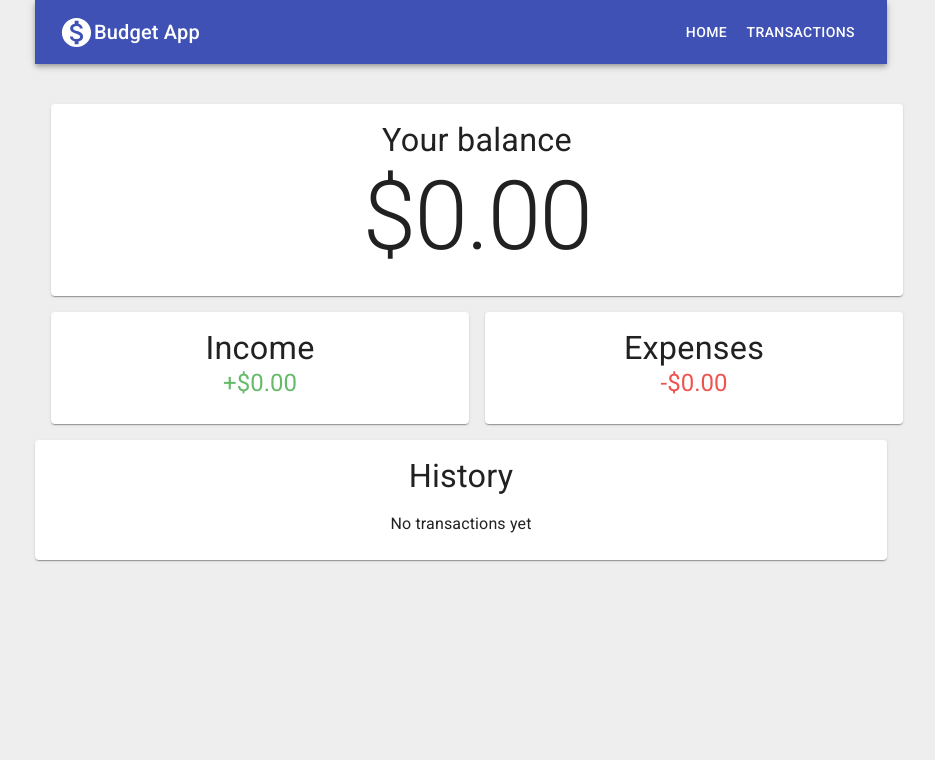
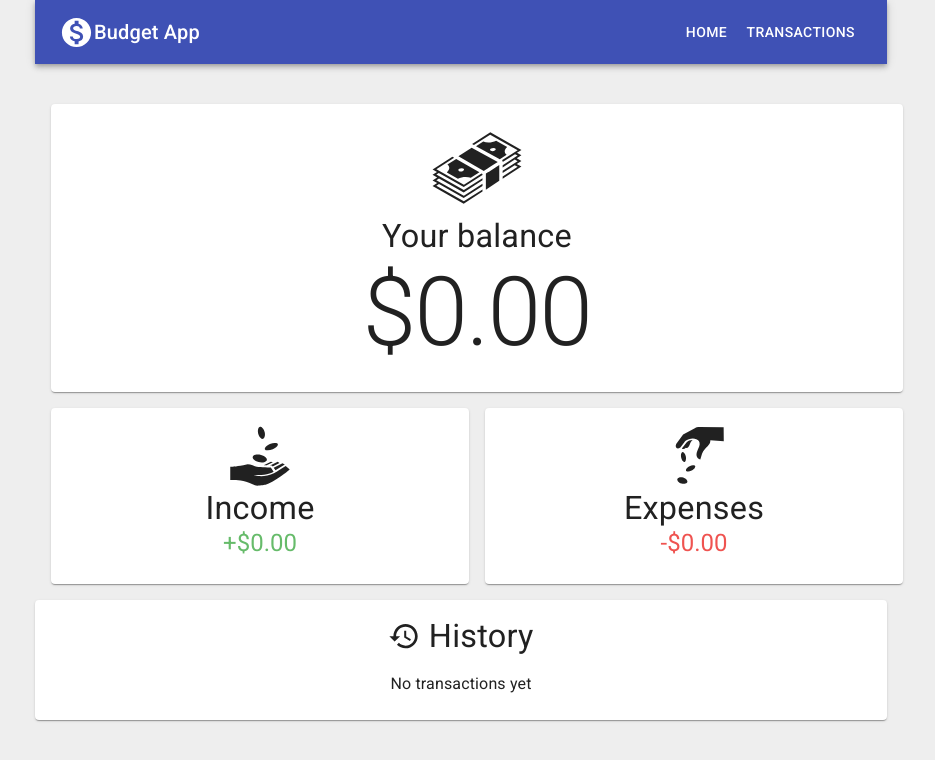
Before and after one commit to m-torre/budget-app, a React (Create React App) app in the folder client/: page / in a window 1280 px wide. Shown: the top 760 px of the page, without its empty margins (179-1114 px from the left). Built offline with nearby package versions, Linux system fonts and the light colour scheme; no server answers.

Commit message:
Add icons

```diff
--- a/client/src/components/Balance.js
+++ b/client/src/components/Balance.js
@@ -1,11 +1,14 @@
 import React from 'react'
 import { useSelector } from 'react-redux'
 import {
+  Box,
   Card,
   CardContent,
   Grid,
   Typography
 } from '@mui/material'
+import { IconContext } from 'react-icons'
+import { GiMoneyStack, GiReceiveMoney, GiPayMoney } from 'react-icons/gi'
 
 const Balance = () => {
   const transactions = useSelector(state => state)
@@ -37,6 +40,11 @@ const Balance = () => {
       <Grid item xs={12}>
         <Card>
           <CardContent>
+            <Box display="flex" alignItems="center" justifyContent="center">
+              <IconContext.Provider value={{ size: '6em', style: { margin: 'auto' } }}>
+                <GiMoneyStack />
+              </IconContext.Provider>
+            </Box>
             <Typography variant='h4' align='center'>
               Your balance
             </Typography>
@@ -53,7 +61,14 @@ const Balance = () => {
       <Grid item xs={6}>
         <Card>
           <CardContent>
-            <Typography variant='h4' align='center'>Income</Typography>
+            <Box display="flex" alignItems="center" justifyContent="center">
+              <IconContext.Provider value={{ size: '4em' }}>
+                <GiReceiveMoney />
+              </IconContext.Provider>
+            </Box>
+            <Typography variant='h4' align='center'>
+              Income
+            </Typography>
             <Typography variant='h5' align='center' style={{color:'#66bb6a'}}>
               +${getAmount(income).toFixed(2)}
             </Typography>
@@ -63,7 +78,14 @@ const Balance = () => {
       <Grid item xs={6}>
         <Card>
           <CardContent>
-            <Typography variant='h4' align='center'>Expenses</Typography>
+            <Box display="flex" alignItems="center" justifyContent="center">
+              <IconContext.Provider value={{ size: '4em' }}>
+                <GiPayMoney />
+              </IconContext.Provider>
+            </Box>
+            <Typography variant='h4' align='center'>
+              Expenses
+            </Typography>
             <Typography variant='h5' align='center' style={{color:'#ef5350'}}>
               -${Math.abs(getAmount(expenses)).toFixed(2)}
             </Typography>
--- a/client/src/components/History.js
+++ b/client/src/components/History.js
@@ -6,6 +6,7 @@ import {
   Stack,
   Typography
 } from '@mui/material'
+import HistoryIcon from '@mui/icons-material/History'
 import TransactionList from './TransactionList'
 
 const History = () => {
@@ -14,8 +15,11 @@ const History = () => {
   return (
     <Card>
       <CardContent>
-        <Stack spacing={2}>
-          <Typography variant='h4' align='center'>History</Typography>
+        <Stack spacing={2} alignItems="center">
+          <Typography variant='h4' sx={{ alignItems: "center", display: "flex", columnGap: 1 }}>
+            <HistoryIcon fontSize='inherit' />
+            History
+          </Typography>
           {
             transactions.length > 0
             ? <TransactionList transactions={transactions} options={false}/>
--- a/client/src/components/TransactionForm.js
+++ b/client/src/components/TransactionForm.js
@@ -15,6 +15,7 @@ import {
   Typography,
   TextField
 } from '@mui/material'
+import AddCircleOutlineIcon from '@mui/icons-material/AddCircleOutline'
 
 const TransactionForm = () => {
   const [type, setType] = useState('income')
@@ -60,11 +61,16 @@ const TransactionForm = () => {
 
   return (
     <>
-      <Stack spacing={2}>
-        <Typography variant='h4' align='center'>Add transaction</Typography>
-        <Stack spacing={1} alignItems="flex-start">
+      <Stack spacing={2} alignItems="center">
+        <Typography variant='h4' sx={{ alignItems: "center", display: "flex", columnGap: 1 }}>
+          <AddCircleOutlineIcon fontSize='inherit' />
+          Add transaction
+        </Typography>
+        <Stack spacing={1} alignItems="center">
           <FormControl>
-            <FormLabel id="type-radio-buttons-group-label">Type</FormLabel>
+            <FormLabel id="type-radio-buttons-group-label" sx={{ margin: 'auto' }}>
+              Type
+            </FormLabel>
             <RadioGroup
               aria-labelledby="type-radio-buttons-group-label"
               defaultValue="income"
--- a/client/src/components/Transactions.js
+++ b/client/src/components/Transactions.js
@@ -6,7 +6,9 @@ import {
   Card,
   CardContent,
   Stack,
-  Typography } from '@mui/material'
+  Typography
+} from '@mui/material'
+import { GiReceiveMoney, GiPayMoney } from 'react-icons/gi'
 import TransactionForm from './TransactionForm'
 import TransactionList from './TransactionList'
 
@@ -24,8 +26,11 @@ const Transactions = () => {
           </Card>
           <Card>
             <CardContent>
-              <Stack spacing={2}>
-                <Typography variant='h4' align='center'>Income</Typography>
+              <Stack spacing={2} alignItems="center">
+                <Typography variant='h4' sx={{ alignItems: "center", display: "flex", columnGap: 1 }}>
+                  <GiReceiveMoney />
+                  Income
+                </Typography>
                 {
                   income.length > 0
                   ? <TransactionList transactions={income} options={true}/>
@@ -36,8 +41,11 @@ const Transactions = () => {
           </Card>
           <Card>
             <CardContent>
-              <Stack spacing={2}>
-                <Typography variant='h4' align='center'>Expenses</Typography>
+              <Stack spacing={2} alignItems="center">
+                <Typography variant='h4' sx={{ alignItems: "center", display: "flex", columnGap: 1 }}>
+                  <GiPayMoney />
+                  Expenses
+                </Typography>
                 {
                   expenses.length > 0
                   ? <TransactionList transactions={expenses} options={true}/>
```
Also changed, not shown: client/package.json (+4 -4 lines), 1 other file (tests, documents, lock files or other folders).
